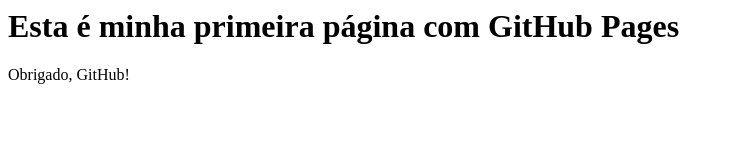
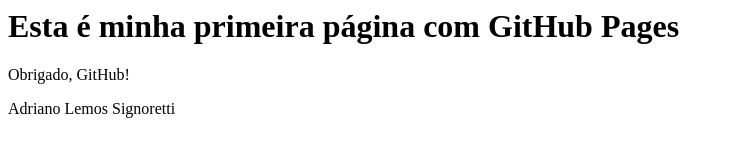
Before and after one commit to Signoretti/Atividade_3.2, a plain HTML site: page index.html in a window 1280 px wide. Shown: the whole page, without its empty margins (0-734 px from the left). Drawn offline with Linux system fonts and the light colour scheme.

Commit message:
Update index.html
Segunda atualização.

```diff
--- a/index.html
+++ b/index.html
@@ -1,4 +1,5 @@
 <html>
 <h1> Esta é minha primeira página com GitHub Pages </h1>
 <p>Obrigado, GitHub!</p>
+<p>Adriano Lemos Signoretti</p>
 </html>
```
